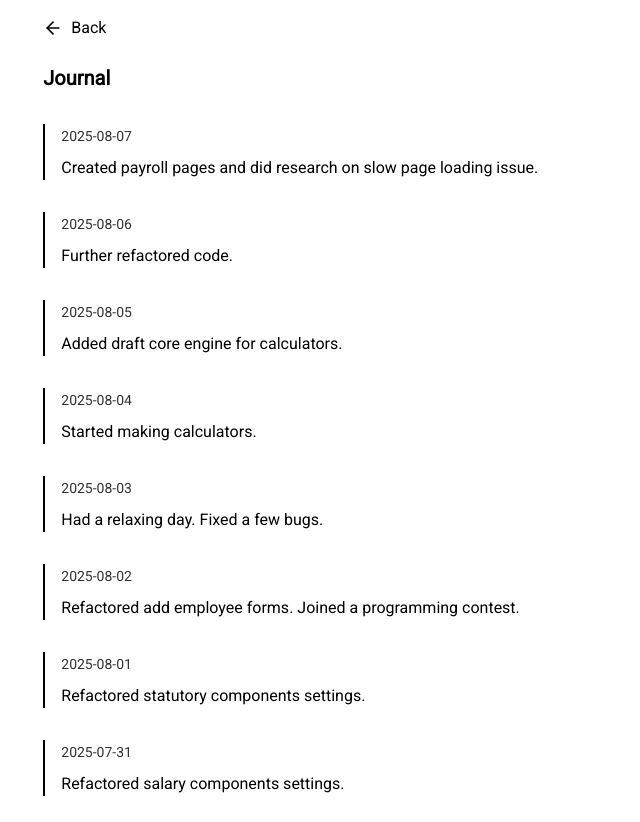
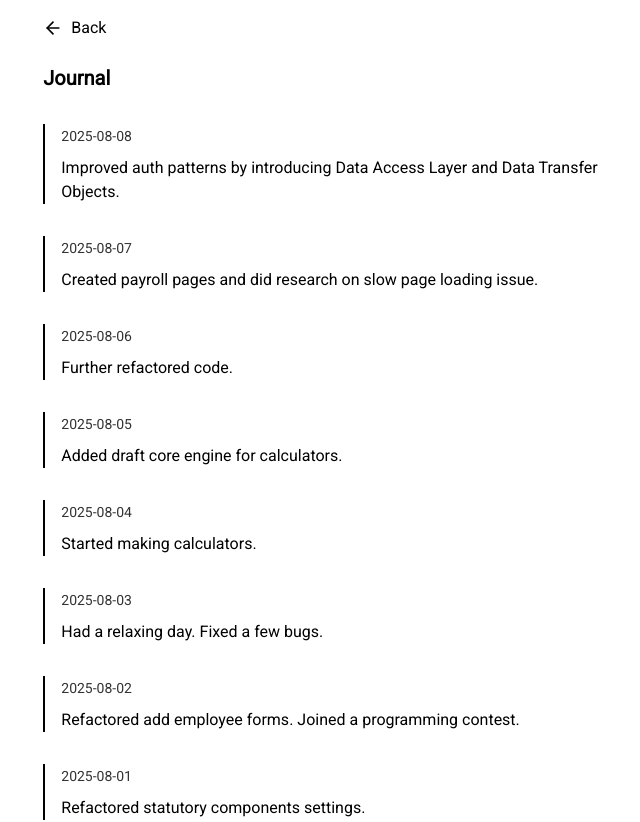
Before and after one commit to minamicode/minamicode.com, a Next.js app: page /journal in a window 1280 px wide. Shown: the top 822 px of the page, without its empty margins (298-938 px from the left). Built offline with nearby package versions, Linux system fonts and the light colour scheme.

Commit message:
add a journal entry

```diff
--- a/src/app/_components/JournalEntries.tsx
+++ b/src/app/_components/JournalEntries.tsx
@@ -6,6 +6,10 @@ type JournalEntry = {
 };
 
 const entries: JournalEntry[] = [
+  {
+    date: "2025-08-08",
+    text: "Improved auth patterns by introducing Data Access Layer and Data Transfer Objects.",
+  },
   {
     date: "2025-08-07",
     text: "Created payroll pages and did research on slow page loading issue.",
```
